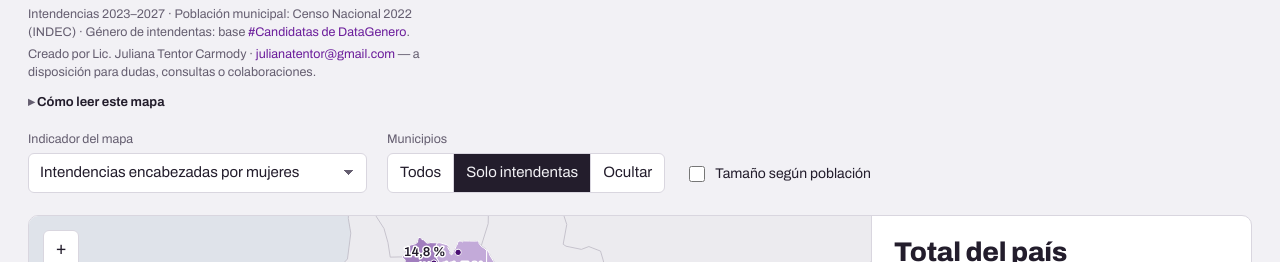
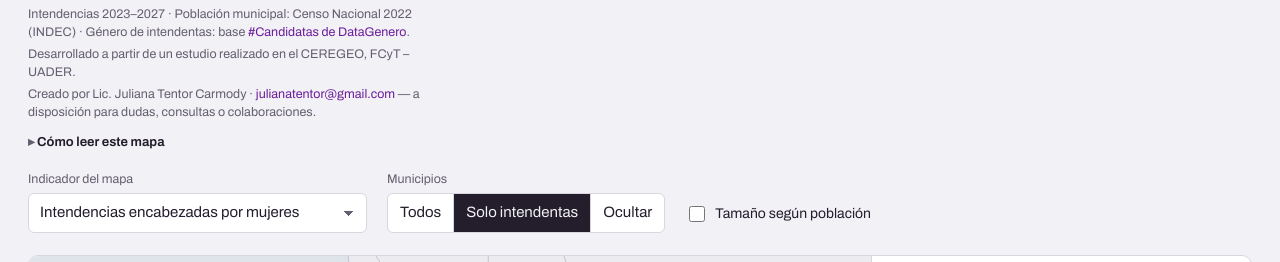
Before and after one commit to julianatentorcarmody-lang/intendencias-genero-argentina, a plain HTML site: page index.html in a window 1280 px wide. Shown: the part 177-439 px from the top of the page. Drawn offline with nearby package versions, Linux system fonts and the light colour scheme.

Commit message:
Mencionar que el desarrollo surge de un estudio del CEREGEO, FCyT-UADER
Co-Authored-By: Claude Sonnet 5.5 <noreply@anthropic.com>

```diff
--- a/index.html
+++ b/index.html
@@ -191,6 +191,7 @@ footer p{margin:0 0 8px;max-width:62ch}
       <h1>Intendencias por género en Argentina, 2023–2027</h1>
       <p class="lede">Proporción de gobiernos locales encabezados por mujeres en cada provincia. Tocá una provincia para ver su detalle y la lista de intendentas.</p>
       <p class="fuente">Intendencias 2023–2027 · Población municipal: Censo Nacional 2022 (INDEC) · Género de intendentas: base <a href="https://datagenero.org/candidatas/" target="_blank" rel="noopener">#Candidatas de DataGenero</a>.</p>
+      <p class="credit">Desarrollado a partir de un estudio realizado en el CEREGEO, FCyT – UADER.</p>
       <p class="credit">Creado por Lic. Juliana Tentor Carmody · <a href="mailto:julianatentor@gmail.com">julianatentor@gmail.com</a> — a disposición para dudas, consultas o colaboraciones.</p>
       <details class="howto">
         <summary>Cómo leer este mapa</summary>
```
